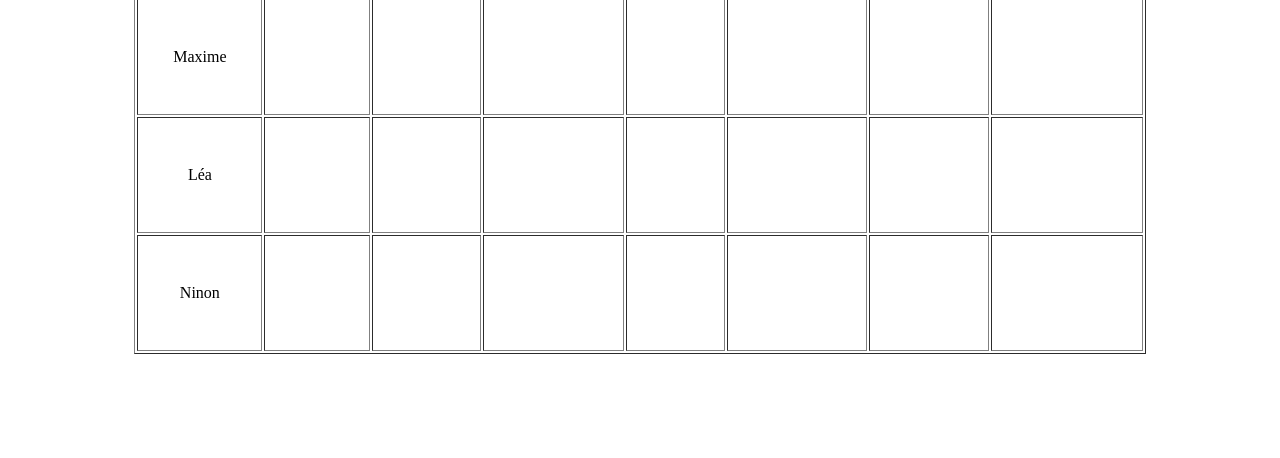
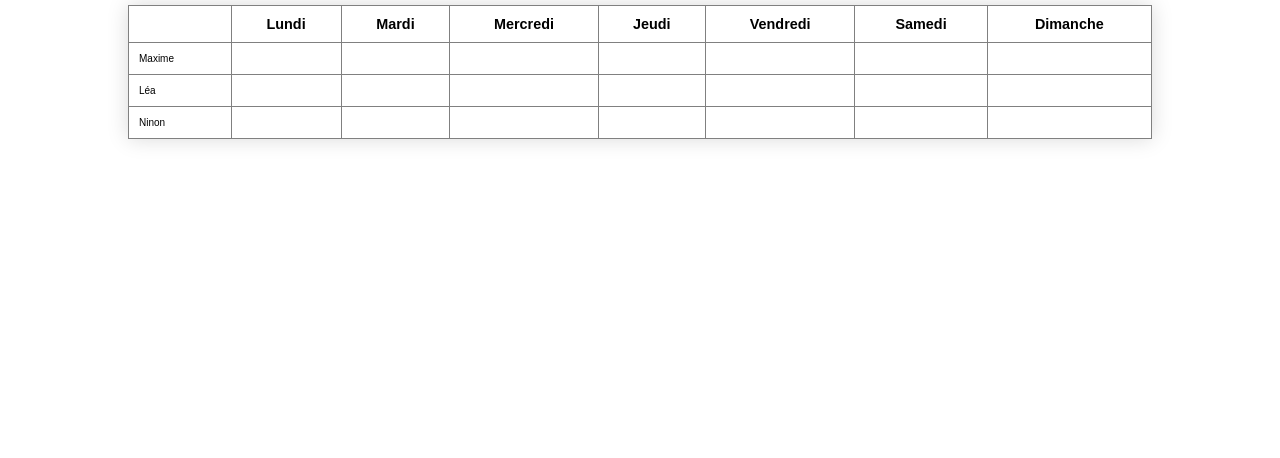
Before and after one commit to MaxBgt/Planning, a plain HTML site: page index.html in a window 1280 px wide. Shown: the part 358-816 px from the top of the page. Drawn offline with Linux system fonts and the light colour scheme.

Commit message:
second commit

```diff
--- a/index.html
+++ b/index.html
@@ -1,31 +1,36 @@
 <!DOCTYPE html>
 <html>
   <head>
-    <title>Tableau des jours de la semaine et prénoms</title>
     <style>
       body {
         display: flex;
         justify-content: center;
+        align-items: center;
         flex-direction: column;
-        align-items: center;
         height: 100vh;
-        overflow: hidden;
+        margin: 0;
       }
-
-      h1 {
-        margin-top: 150px;
+      .styled-table {
+        border-collapse: collapse;
+        margin: 25px 0;
+        font-size: 0.9em;
+        font-family: sans-serif;
+        min-width: 400px;
+        box-shadow: 0 0 20px rgba(0, 0, 0, 0.15);
       }
-
-      table {
-        width: 100%;
-        height: 50%;
+      .prenom {
+        font-size: 10px;
+        padding: 10px;
       }
-
-      th,
-      td {
-        text-align: center;
+      .day {
         padding: 10px;
-        word-break: break-word;
+      }
+      ul {
+        margin: 0;
+        padding: 20px;
+      }
+      li {
+        font-size: 10px;
       }
       @media (min-width: 768px) {
         table {
@@ -38,28 +43,29 @@
         }
       }
     </style>
+    <title>Tableau des jours de la semaine et prénoms</title>
   </head>
   <body>
-    <h1>Planning ménage</h1>
-    <table border="1">
+    <h3>Planning ménage</h3>
+    <table border="1" class="styled-table">
       <!-- En-tête du tableau -->
       <thead>
         <tr>
           <th></th>
-          <th>Lundi</th>
-          <th>Mardi</th>
-          <th>Mercredi</th>
-          <th>Jeudi</th>
-          <th>Vendredi</th>
-          <th>Samedi</th>
-          <th>Dimanche</th>
+          <th class="day">Lundi</th>
+          <th class="day">Mardi</th>
+          <th class="day">Mercredi</th>
+          <th class="day">Jeudi</th>
+          <th class="day">Vendredi</th>
+          <th class="day">Samedi</th>
+          <th class="day">Dimanche</th>
         </tr>
       </thead>
 
       <!-- Corps du tableau -->
       <tbody>
         <tr>
-          <td>Maxime</td>
+          <td class="prenom">Maxime</td>
           <td></td>
           <td></td>
           <td></td>
@@ -69,7 +75,7 @@
           <td></td>
         </tr>
         <tr>
-          <td>Léa</td>
+          <td class="prenom">Léa</td>
           <td></td>
           <td></td>
           <td></td>
@@ -79,7 +85,7 @@
           <td></td>
         </tr>
         <tr>
-          <td>Ninon</td>
+          <td class="prenom">Ninon</td>
           <td></td>
           <td></td>
           <td></td>
```
